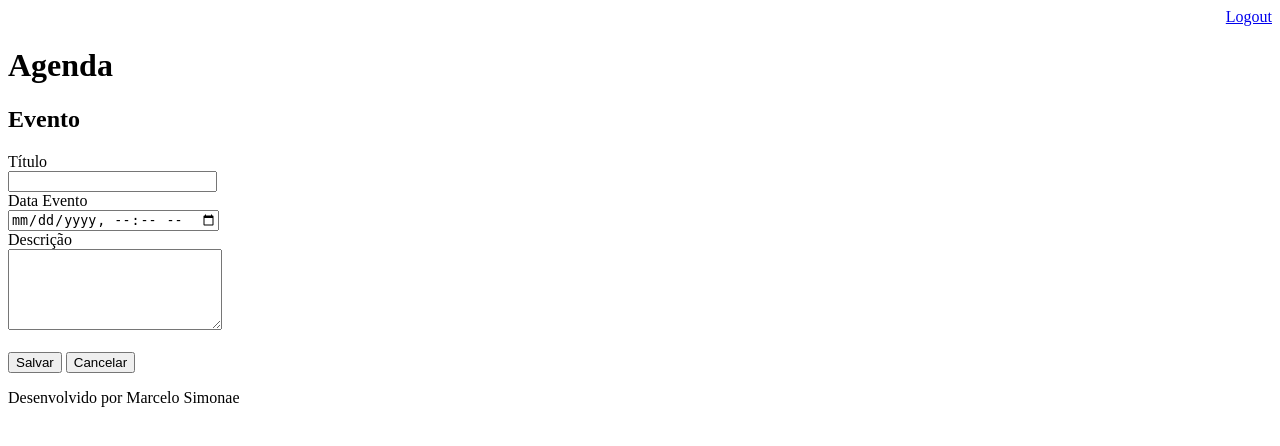
After one commit to msimonae/agenda, a Django app: page /agenda/evento/ in a window 1280 px wide. The commit adds this page. Shown: the top 446 px of the page. Run offline with Django 3.2, Linux system fonts and the light colour scheme; a user stored in the database is signed in.

Commit message:
Incluído template de telas de inserção de eventos na agenda

```diff
--- a/agenda/urls.py
+++ b/agenda/urls.py
@@ -21,6 +21,8 @@ from django.views.generic import RedirectView
 urlpatterns = [
     path('admin/', admin.site.urls),
     path('agenda/', views.lista_eventos),
+    path('agenda/evento/', views.evento),
+    path('agenda/evento/submit', views.submit_evento),
     # 1. Opção de redirect para uma página padrão
     #path('', views.index)
     # 2. Opção de redirect para uma página padrão
--- a/core/views.py
+++ b/core/views.py
@@ -27,16 +27,28 @@ def submit_login(request):
     return redirect('/')
 
 @login_required(login_url='/login/')
-
-
 def lista_eventos(request):
-
     # lista todos os registros
     #evento = Evento.objects.all
-
     usuario = request.user
     # Lista apenas os registro do usuário logado em site/admin
     evento = Evento.objects.filter(usuario=usuario)
-
     dados = {'eventos':evento}
     return render(request, 'agenda.html', dados)
+
+@login_required(login_url='/login/')
+def evento(request):
+    return render(request,'evento.html')
+
+@login_required(login_url='/login/')
+def submit_evento(request):
+    if request.POST:
+        titulo = request.POST.get('titulo')
+        data_evento = request.POST.get('data_evento')
+        descricao = request.POST.get('descricao')
+        usuario = request.user
+        Evento.objects.create(titulo=titulo,
+                              data_evento=data_evento,
+                              descricao=descricao,
+                              usuario=usuario)
+    return redirect('/')
--- a/templates/agenda.html
+++ b/templates/agenda.html
@@ -2,6 +2,9 @@
 {% block content %}
 
     <h2>Agendamentos</h2>
+
+    <a href="evento/"><button type="button">Novo Evento</button>
+    </a>
 
     <ul style="font-size: 18px">
         {% for evento in eventos %}
--- /dev/null
+++ b/templates/evento.html
@@ -0,0 +1,25 @@
+{% extends 'model-page.html' %}
+
+{% block content %}
+
+<h2>Evento</h2>
+<form action="submit" method="POST">{% csrf_token %}
+    <label>Título</label>
+    <br>
+    <input type="text", name="titulo" size="23">
+    <br>
+    <label>Data Evento</label>
+    <br>
+    <input type="datetime-local", name="data_evento">
+    <br>
+    <label>Descrição</label>
+    <br>
+    <textarea name="descricao" rows="5" cols="24"></textarea>
+    <br><br>
+    <button type="submit">Salvar</button>
+    <a href="/">
+        <button type="button">Cancelar</button>
+    </a>
+</form>
+
+{% endblock %}
```
Also changed, not shown: db.sqlite3, 1 other file.
